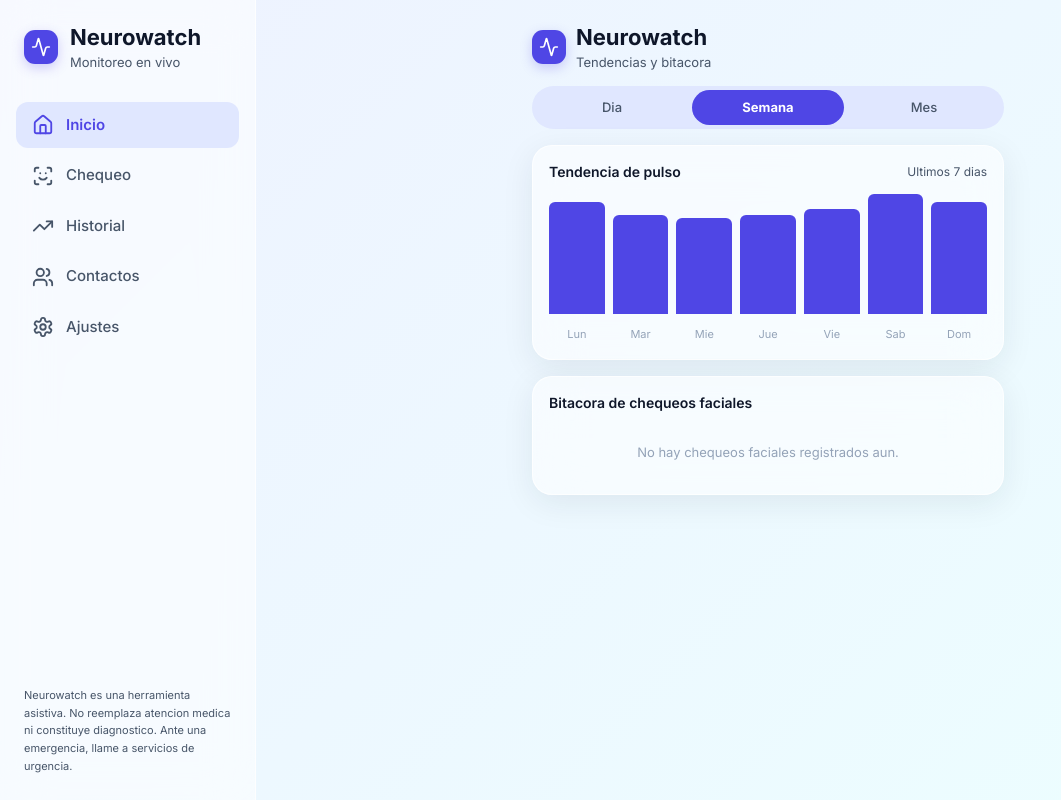
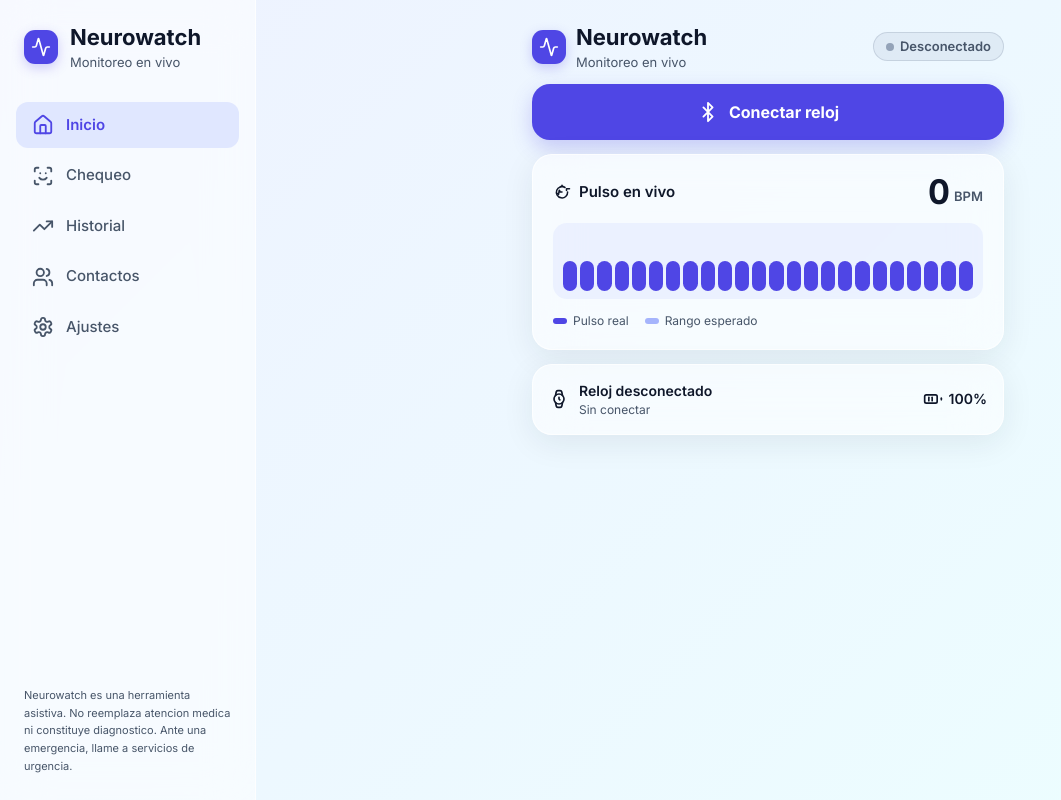
Before and after one commit to mariaclarajesuscerna-source/neurowatch, a Next.js app: page / in a window 1280 px wide. Shown: the whole page, without its empty margins (0-1061 px from the left). Built offline with nearby package versions, Linux system fonts and the light colour scheme; no server answers.

Commit message:
Update page.tsx

```diff
--- a/src/app/(app)/page.tsx
+++ b/src/app/(app)/page.tsx
@@ -1,39 +1,48 @@
 "use client";
 
+import { useEffect } from "react";
+import { useRouter } from "next/navigation";
 import {
   IconActivity,
   IconSignal,
   IconWifi,
   IconBatteryFull,
-  IconUserRound,
+  IconBluetooth,
 } from "@/components/ui/icons";
-import GlassCard from "@/components/ui/GlassCard";
 import StatusChip from "@/components/ui/StatusChip";
+import HeroStatus from "@/components/dashboard/HeroStatus";
+import PulseCard from "@/components/dashboard/PulseCard";
+import DeviceCard from "@/components/dashboard/DeviceCard";
+import AlertModal from "@/components/alert/AlertModal";
 import { useNeurowatch } from "@/components/NeurowatchProvider";
 
-const days = ["Lun", "Mar", "Mie", "Jue", "Vie", "Sab", "Dom"];
+export default function DashboardPage() {
+  const router = useRouter();
+  const {
+    bleData,
+    bleError,
+    connectBLE,
+    status,
+    pulseBars,
+    contacts,
+    alertOpen,
+    countdownSeconds,
+    settings,
+    cancelAlert,
+    disconnectedSince,
+  } = useNeurowatch();
 
-export default function HistorialPage() {
-  const { recentBPMs, facialHistory } = useNeurowatch();
+  useEffect(() => {
+    if (disconnectedSince) {
+      router.replace("/desconectado");
+    }
+  }, [router, disconnectedSince]);
 
-  // Weekly trend: map last 7 readings
-  const trendBPMs: number[] = [];
-
-  for (let i = 6; i >= 0; i--) {
-    const idx = recentBPMs.length - 1 - i;
-    trendBPMs.push(
-      recentBPMs[idx] ?? 65 + Math.floor(Math.random() * 20)
-    );
-  }
-
-  const max = Math.max(...trendBPMs, 1);
-
-  const barColors = trendBPMs.map((bpm) =>
-    bpm > 90 || bpm < 55 ? "bg-warn" : "bg-brand-600"
-  );
+  const connStatus = bleData.connected ? ("ok" as const) : ("muted" as const);
+  const connLabel = bleData.connected ? "Conectado" : "Desconectado";
 
   return (
-    <div className="flex flex-col gap-4 px-5 pt-3.5 md:pt-6 md:max-w-lg md:mx-auto">
+    <div className="flex flex-col gap-3.5 px-5 pt-3.5 md:pt-6 md:max-w-lg md:mx-auto">
       {/* Status Bar — mobile only */}
       <div className="flex items-center justify-between px-1 md:hidden">
         <span className="text-[15px] font-semibold text-ink-900">
@@ -42,7 +51,6 @@ export default function HistorialPage() {
             minute: "2-digit",
           })}
         </span>
-
         <div className="flex items-center gap-1.5 text-ink-900">
           <IconSignal size={16} />
           <IconWifi size={16} />
@@ -51,153 +59,71 @@ export default function HistorialPage() {
       </div>
 
       {/* Header */}
+      <div className="flex items-center justify-between">
         <div className="flex items-center gap-2.5">
           <div className="h-[34px] w-[34px] rounded-[11px] bg-brand-600 flex items-center justify-center shadow-[0_4px_12px_rgba(79,70,229,0.25)] text-white">
             <IconActivity size={20} />
           </div>
-
           <div className="flex flex-col gap-0.5">
             <span className="text-[22px] font-bold text-ink-900 leading-tight">
               Neurowatch
             </span>
-
             <span className="text-[13px] font-normal text-ink-600 leading-tight">
-            Tendencias y bitacora
+              Monitoreo en vivo
             </span>
           </div>
         </div>
-
-      {/* Range selector */}
-      <div className="flex bg-brand-100 rounded-full p-1 gap-1">
-        {["Dia", "Semana", "Mes"].map((range, i) => (
-          <button
-            key={range}
-            className={`flex-1 rounded-full py-2 text-center text-[13px] transition-colors ${
-              i === 1
-                ? "bg-brand-600 text-white font-bold"
-                : "text-ink-600 font-medium"
-            }`}
-          >
-            {range}
-          </button>
-        ))}
+        <StatusChip label={connLabel} status={connStatus} />
       </div>
 
-      {/* Pulse trend */}
-      <GlassCard className="flex flex-col gap-3 p-4">
-        <div className="flex items-center justify-between">
-          <span className="text-sm font-semibold text-ink-900">
-            Tendencia de pulso
-          </span>
-
-          <span className="text-xs font-normal text-ink-600">
-            Ultimos 7 dias
-          </span>
-        </div>
-
-        <div className="h-[120px] flex items-end gap-2">
-          {trendBPMs.map((bpm, i) => (
-            <div
-              key={i}
-              className={`flex-1 rounded-t-[6px] ${barColors[i]}`}
-              style={{
-                height: `${(bpm / max) * 100}%`,
-              }}
-            />
-          ))}
-        </div>
-
-        <div className="flex gap-2">
-          {days.map((d) => (
-            <span
-              key={d}
-              className="flex-1 text-center text-[11px] font-normal text-ink-400"
+      {/* Connect button — shown when not connected */}
+      {!bleData.connected && (
+        <button
+          onClick={connectBLE}
+          className="w-full flex items-center justify-center gap-2.5 py-4 rounded-[18px] bg-brand-600 text-white shadow-[0_8px_20px_rgba(79,70,229,0.25)] active:scale-[0.98] transition-transform"
         >
-              {d}
-            </span>
-          ))}
-        </div>
-      </GlassCard>
-
-      {/* Facial check history */}
-      <GlassCard className="flex flex-col gap-3.5 p-4">
-        <span className="text-sm font-semibold text-ink-900">
-          Bitacora de chequeos faciales
-        </span>
-
-        <div className="flex flex-col">
-          {facialHistory.length === 0 && (
-            <p className="text-[13px] font-normal text-ink-400 py-4 text-center">
-              No hay chequeos faciales registrados aun.
-            </p>
+          <IconBluetooth size={22} />
+          <span className="text-base font-bold">Conectar reloj</span>
+        </button>
       )}
 
-          {facialHistory.map((entry, i) => {
-            const isLast = i === facialHistory.length - 1;
-            const idx = entry.index;
+      {/* BLE error */}
+      {bleError && (
+        <div className="rounded-[14px] bg-alert-fill border border-alert-border p-3.5">
+          <p className="text-[13px] font-medium text-alert">{bleError}</p>
+        </div>
+      )}
 
-            const isWarn = idx <= 85 && idx >= 70;
-            const isAlert = idx < 70;
+      {/* Hero Status — only shown when connected and BPM > 0 */}
+      {bleData.connected && bleData.bpm > 0 && <HeroStatus state={status} />}
 
-            const chipStatus = isAlert
-              ? "alert"
-              : isWarn
-                ? "warn"
-                : "ok";
+      {/* Waiting for data */}
+      {bleData.connected && bleData.bpm === 0 && (
+        <div className="rounded-[20px] bg-white/55 backdrop-blur-xl border border-white/70 p-6 text-center">
+          <p className="text-[15px] font-medium text-ink-600">
+            Conectado al reloj. Coloca el dedo en el sensor para ver tu pulso.
+          </p>
+        </div>
+      )}
 
-            const chipLabel = isAlert
-              ? "Asimetria marcada"
-              : isWarn
-                ? "Leve asimetria"
-                : "Simetrico";
+      {/* Pulse Card */}
+      <PulseCard bpm={bleData.bpm} bars={pulseBars} />
 
-            const dotColor = isAlert
-              ? "bg-alert"
-              : isWarn
-                ? "bg-warn"
-                : "bg-ok";
-
-            return (
-              <div
-                key={entry.date + i}
-                className={`flex gap-3 ${isLast ? "" : "pb-2"}`}
-              >
-                <div className="w-5 flex flex-col items-center gap-1">
-                  <span
-                    className={`h-2.5 w-2.5 rounded-full shrink-0 ${dotColor}`}
+      {/* Device Card */}
+      <DeviceCard
+        connected={bleData.connected}
+        signalStatus={bleData.connected ? "Senal estable" : "Sin conectar"}
+        batteryPercent={Math.round(bleData.batteryPercent)}
       />
 
-                  {!isLast && (
-                    <span className="w-0.5 flex-1 bg-brand-100" />
-                  )}
-                </div>
-
-                <div className="h-12 w-12 rounded-[10px] bg-brand-100 flex items-center justify-center shrink-0 text-brand-600">
-                  <IconUserRound size={24} />
-                </div>
-
-                <div className="flex flex-col gap-1.5">
-                  <span className="text-[13px] font-semibold text-ink-900">
-                    {entry.date}
-                  </span>
-
-                  <div className="flex items-center gap-2">
-                    <StatusChip
-                      label={chipLabel}
-                      status={chipStatus}
-                      size="sm"
+      {/* Alert Modal */}
+      <AlertModal
+        open={alertOpen}
+        remainingSeconds={countdownSeconds}
+        totalSeconds={settings.countdownSeconds}
+        contacts={contacts.map((c) => c.name)}
+        onCancel={cancelAlert}
       />
-
-                    <span className="text-xs text-ink-500 tabular-nums">
-                      Indice {idx}
-                    </span>
-                  </div>
-                </div>
-              </div>
-            );
-          })}
-        </div>
-      </GlassCard>
     </div>
   );
 }
```
Lines whose indentation alone changed are shown as unchanged.
